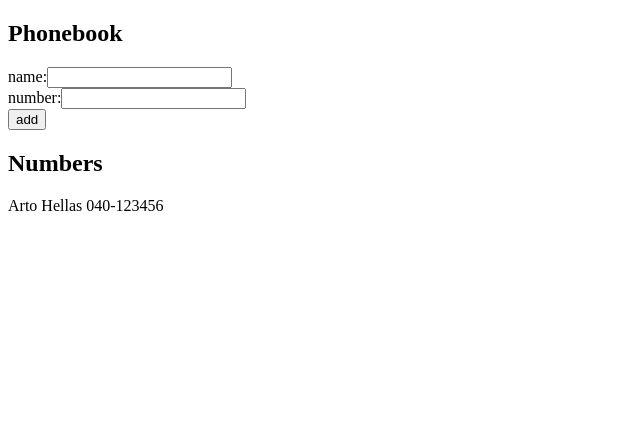
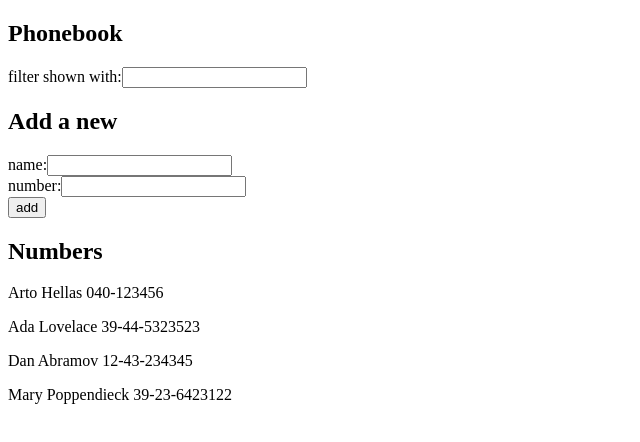
Before and after one commit to Jakub-L/full-stack-open-2020, a React (Create React App) app in the folder part2/phonebook/: page / in a window 1280 px wide. Shown: the top 442 px of the page, without its empty margins (0-640 px from the left). Built offline with nearby package versions, Linux system fonts and the light colour scheme.

Commit message:
Solve exercise 2.9

```diff
--- a/part2/phonebook/src/App.js
+++ b/part2/phonebook/src/App.js
@@ -3,9 +3,13 @@ import React, { useState } from "react";
 const App = () => {
   const [persons, setPersons] = useState([
     { name: "Arto Hellas", number: "040-123456" },
+    { name: "Ada Lovelace", number: "39-44-5323523" },
+    { name: "Dan Abramov", number: "12-43-234345" },
+    { name: "Mary Poppendieck", number: "39-23-6423122" },
   ]);
   const [newName, setNewName] = useState("");
   const [newNumber, setNewNumber] = useState("");
+  const [textFilter, setTextFilter] = useState("");
 
   const addName = (event) => {
     event.preventDefault();
@@ -21,6 +25,12 @@ const App = () => {
   return (
     <div>
       <h2>Phonebook</h2>
+      filter shown with:
+      <input
+        value={textFilter}
+        onChange={({ target }) => setTextFilter(target.value)}
+      />
+      <h2>Add a new</h2>
       <form onSubmit={addName}>
         <div>
           name:
@@ -41,11 +51,15 @@ const App = () => {
         </div>
       </form>
       <h2>Numbers</h2>
-      {persons.map(({ name, number }) => (
-        <p key={name}>
-          {name} {number}
-        </p>
-      ))}
+      {persons
+        .filter(({ name }) =>
+          name.toLowerCase().includes(textFilter.toLowerCase())
+        )
+        .map(({ name, number }) => (
+          <p key={name}>
+            {name} {number}
+          </p>
+        ))}
     </div>
   );
 };
```
